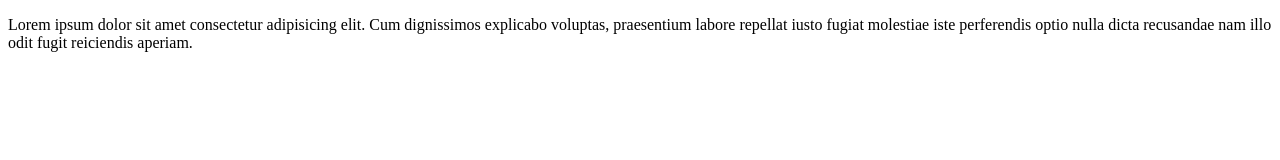
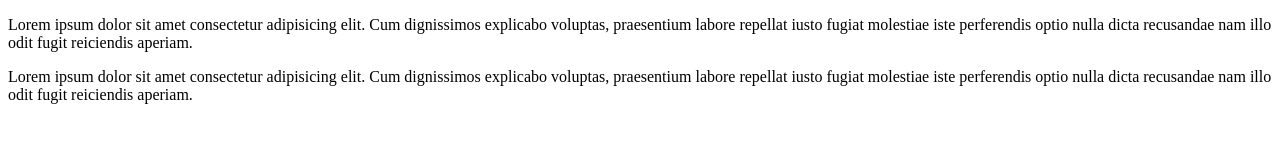
Before and after one commit to AlaouiMohamedDev/GitHub_Test, a plain HTML site: page index.html in a window 1280 px wide. Drawn offline with Linux system fonts and the light colour scheme.

Commit message:
third commit

```diff
--- a/index.html
+++ b/index.html
@@ -8,5 +8,7 @@
 </head>
 <body>
     <p>Lorem ipsum dolor sit amet consectetur adipisicing elit. Cum dignissimos explicabo voluptas, praesentium labore repellat iusto fugiat molestiae iste perferendis optio nulla dicta recusandae nam illo odit fugit reiciendis aperiam.</p>
+    <p>Lorem ipsum dolor sit amet consectetur adipisicing elit. Cum dignissimos explicabo voluptas, praesentium labore repellat iusto fugiat molestiae iste perferendis optio nulla dicta recusandae nam illo odit fugit reiciendis aperiam.</p>
+
 </body>
 </html>
```
